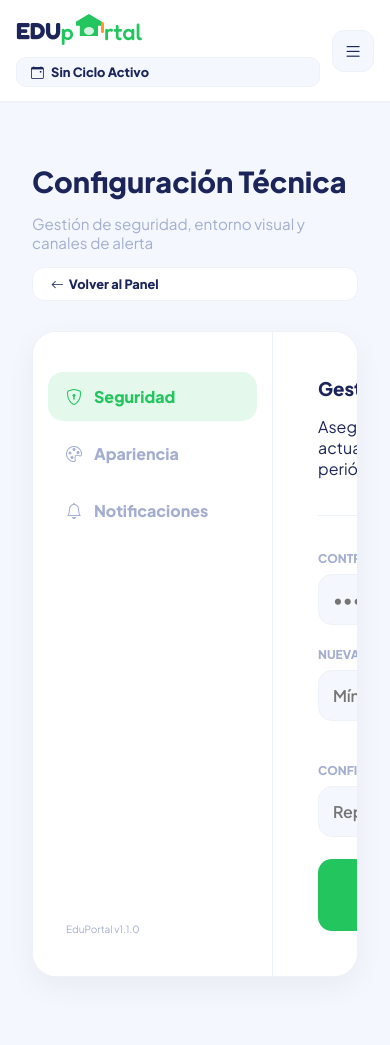
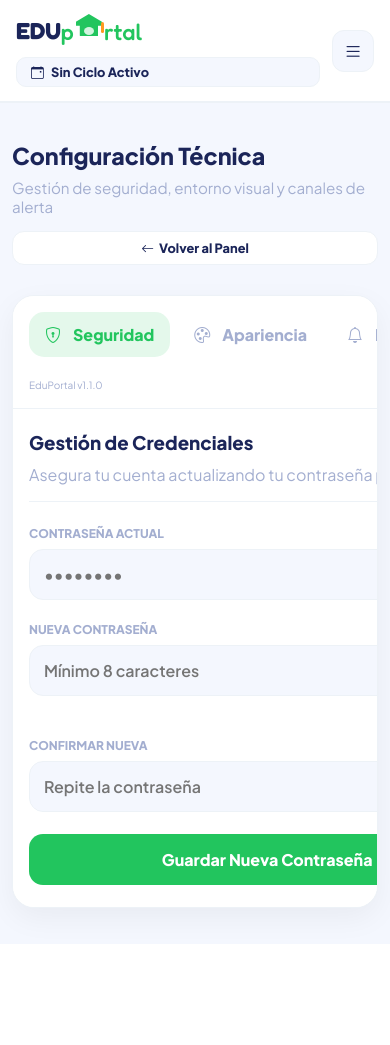
Before and after one commit to Gxacm/EduPortal, a Flask app: page /ajustes in a window 390 px wide. After the commit the page ends 933 px from the top, so only its background shows below. Run offline with Flask 3, Linux system fonts and the light colour scheme; the visitor is signed in with stand-in values (Sample User, id 1).

Commit message:
Correccion en los ajustes de los usuarios

```diff
--- a/templates/ajustes.html
+++ b/templates/ajustes.html
@@ -190,6 +190,7 @@
         grid-template-columns: 240px 1fr;
         min-height: 580px;
         overflow: hidden;
+        width: 100%;
         border: 1px solid var(--border-color);
         box-shadow: 0 10px 30px var(--shadow);
     }
@@ -227,6 +228,7 @@
     .settings-main { padding: 45px; background: var(--bg-card); }
     .pane-header { margin-bottom: 35px; border-bottom: 1px solid var(--border-color); padding-bottom: 20px; }
     .pane-header h3 { font-weight: 800; color: var(--text-main); margin: 0; }
+    .pane-header p { margin: 10px 0 0; color: var(--text-muted); }
 
     .inner-form { max-width: 550px; }
     .form-field { display: flex; flex-direction: column; gap: 8px; margin-bottom: 22px; }
@@ -253,6 +255,7 @@
         display: flex;
         justify-content: space-between;
         align-items: center;
+        gap: 16px;
         padding: 20px;
         background: var(--bg-input);
         border-radius: 18px;
@@ -261,6 +264,7 @@
     .option-info { display: flex; align-items: center; gap: 18px; }
     .option-info i { font-size: 1.5rem; color: var(--brand-color); }
     .option-info strong { display: block; color: var(--text-main); }
+    .option-info span { display: block; color: var(--text-muted); }
 
     /* SWITCHES */
     .switch-modern { position: relative; width: 44px; height: 24px; }
@@ -278,6 +282,120 @@
     @keyframes fadeIn { from { opacity: 0; } to { opacity: 1; } }
 
     .sidebar-footer { color: var(--text-muted); font-size: 0.75rem; padding-left: 18px; }
+
+    @media (max-width: 900px) {
+        .settings-wrapper {
+            padding: 24px 0 8px;
+        }
+
+        .settings-card {
+            grid-template-columns: 1fr;
+            min-height: auto;
+        }
+
+        .settings-nav {
+            border-right: none;
+            border-bottom: 1px solid var(--border-color);
+            padding: 20px;
+            gap: 16px;
+        }
+
+        .nav-links {
+            flex-direction: row;
+            overflow-x: auto;
+            scrollbar-width: thin;
+            padding-bottom: 4px;
+        }
+
+        .nav-btn {
+            flex: 0 0 auto;
+            min-width: max-content;
+        }
+
+        .sidebar-footer {
+            padding-left: 0;
+        }
+
+        .settings-main {
+            padding: 28px 22px;
+        }
+    }
+
+    @media (max-width: 640px) {
+        .settings-wrapper {
+            padding-top: 18px;
+        }
+
+        .main-title {
+            font-size: 1.45rem;
+        }
+
+        .subtitle {
+            margin-top: 8px;
+        }
+
+        .btn-return {
+            width: 100%;
+            justify-content: center;
+        }
+
+        .settings-card {
+            border-radius: 22px;
+        }
+
+        .settings-nav {
+            padding: 16px;
+        }
+
+        .nav-btn {
+            padding: 12px 16px;
+        }
+
+        .settings-main {
+            padding: 22px 16px;
+        }
+
+        .pane-header {
+            margin-bottom: 24px;
+            padding-bottom: 16px;
+        }
+
+        .option-item {
+            align-items: flex-start;
+        }
+
+        .option-info {
+            align-items: flex-start;
+            gap: 14px;
+        }
+
+        .form-actions,
+        .btn-submit {
+            width: 100%;
+        }
+    }
+
+    @media (max-width: 900px) and (orientation: landscape) {
+        .settings-wrapper {
+            padding-top: 12px;
+        }
+
+        .settings-card {
+            min-height: 0;
+        }
+
+        .settings-nav {
+            padding: 14px 16px;
+        }
+
+        .nav-links {
+            gap: 10px;
+        }
+
+        .settings-main {
+            padding: 20px 18px;
+        }
+    }
 </style>
 
 <script>
```
